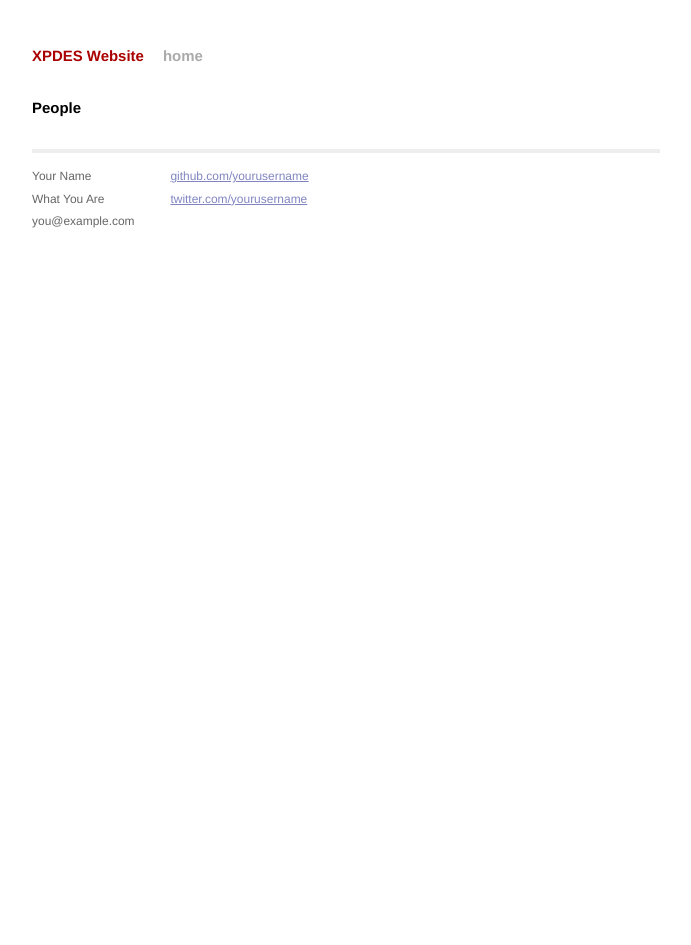
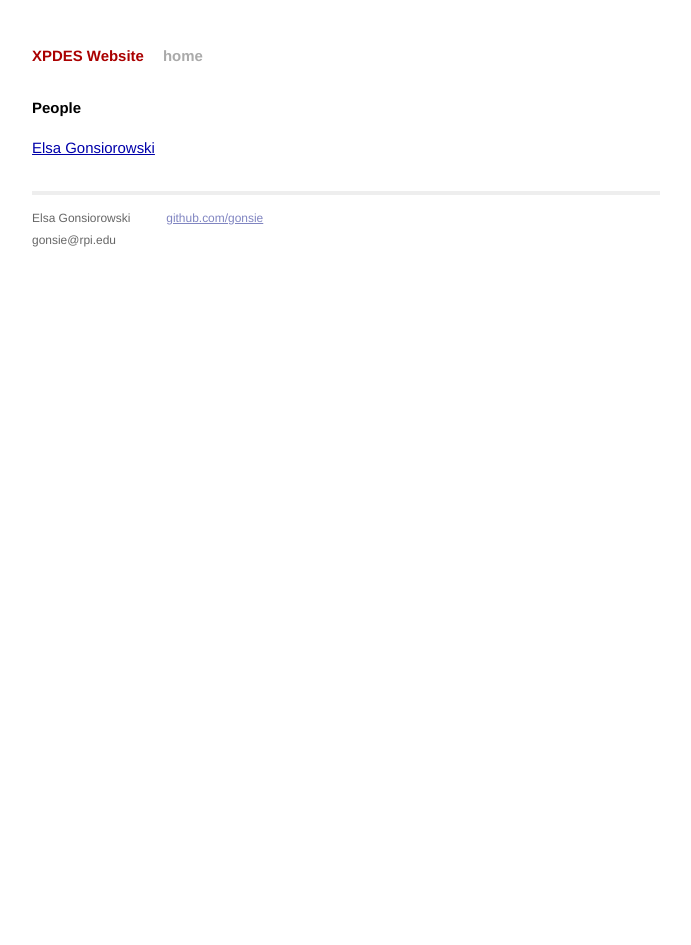
Before and after one commit to XPDES/XPDES.github.io, a Jekyll site: the page built from index.html, in a window 1280 px wide. Shown: the whole page, without its empty margins (294-985 px from the left). Built offline with Jekyll 4.4.1, drawn with Linux system fonts in a browser that asks for light colours; Markdown is read by kramdown in place of the engine named in the settings.

Commit message:
make posts work, and added my info to site footer

```diff
--- a/_layouts/default.html
+++ b/_layouts/default.html
@@ -26,15 +26,13 @@
           <div class="footer">
             <div class="contact">
               <p>
-                Your Name<br />
-                What You Are<br />
-                you@example.com
+                Elsa Gonsiorowski<br />
+                gonsie@rpi.edu
               </p>
             </div>
             <div class="contact">
               <p>
-                <a href="https://github.com/yourusername">github.com/yourusername</a><br />
-                <a href="https://twitter.com/yourusername">twitter.com/yourusername</a><br />
+                <a href="https://github.com/gonsie">github.com/gonsie</a><br />
               </p>
             </div>
           </div>
--- a/index.html
+++ b/index.html
@@ -6,8 +6,8 @@ title: XPDES Website
 <div id="home">
   <h1>People</h1>
   <ul class="posts">
-    {% for person in site.posts.people %}
-      <li><a href="{{ person.url }}">{{ person.title }}</a></li>
+    {% for post in site.posts %}
+      <li><a href="{{ post.url }}">{{ post.title }}</a></li>
     {% endfor %}
   </ul>
 </div>
```
